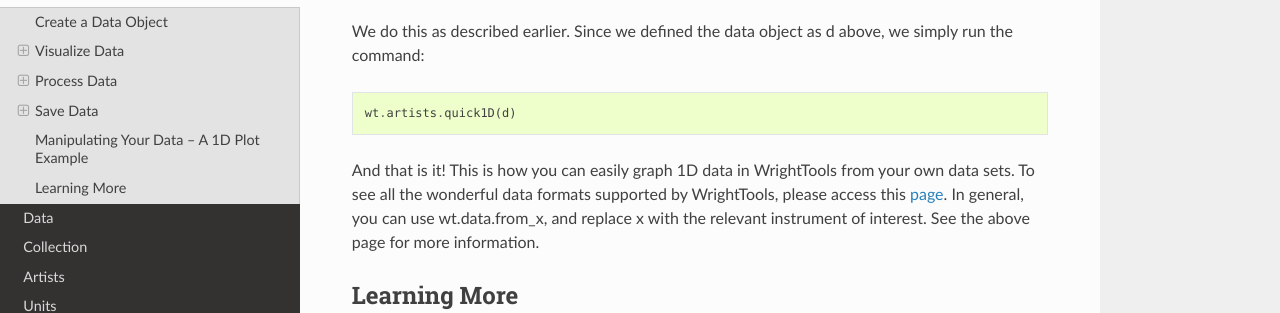
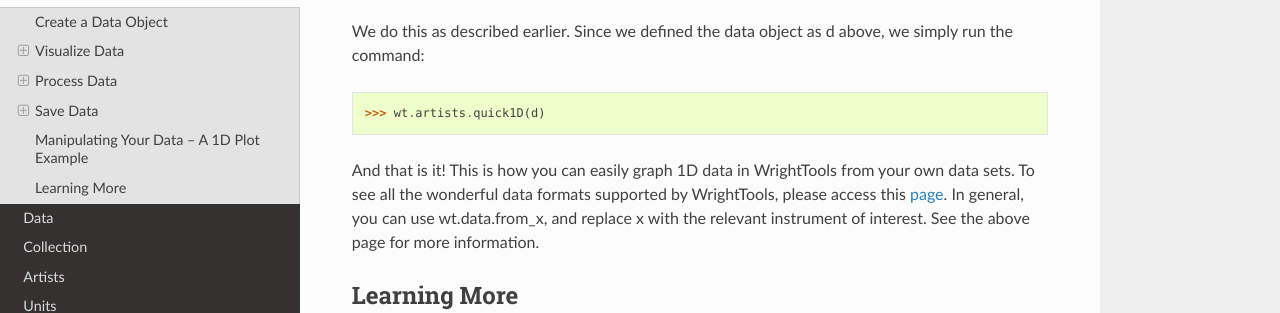
Before and after one commit to wright-group/WrightTools, a Sphinx documentation site: the page built from docs/quickstart.rst, in a window 1280 px wide and 900 px high, scrolled down 6802 px. Shown: the part 159-472 px from the top of the window. Built offline with Sphinx 7.4.7 and the Read the Docs theme 2.0.0, drawn with Linux system fonts in a browser that asks for light colours; pages that are not in the unit, such as notebooks, are missing from menus; the version number could not be read and is left out.

```diff
--- a/docs/quickstart.rst
+++ b/docs/quickstart.rst
@@ -368,7 +368,7 @@ We do this as described earlier. Since we defined the data object as d above, we
 
 .. code-block:: python
 
-   wt.artists.quick1D(d)
+   >>> wt.artists.quick1D(d)
 
 And that is it! This is how you can easily graph 1D data in WrightTools from your own data sets. To see all the wonderful data formats supported by WrightTools, please access this `page <https://wright.tools/en/stable/data.html#from-supported-file-types>`_. In general, you can use wt.data.from_x, and replace x with the relevant instrument of interest. See the above page for more information.
 
```
